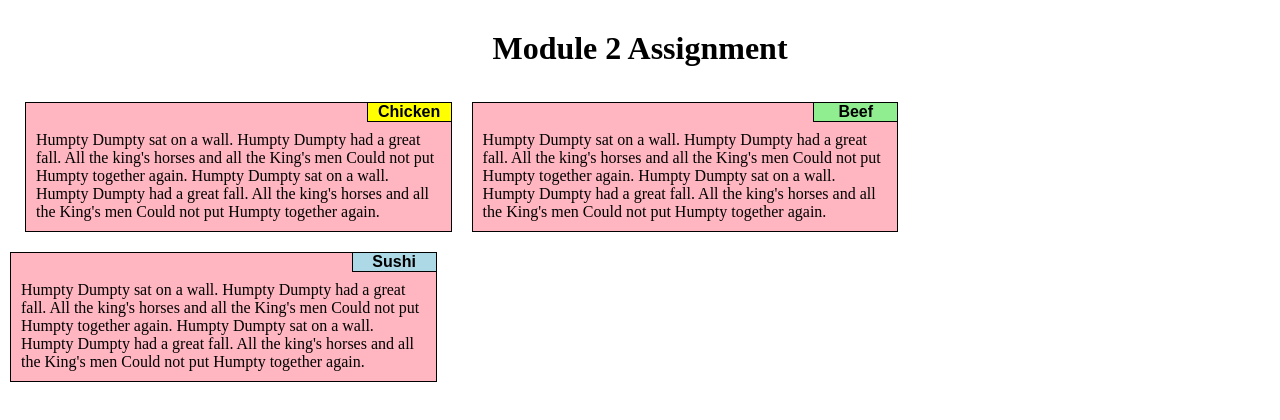
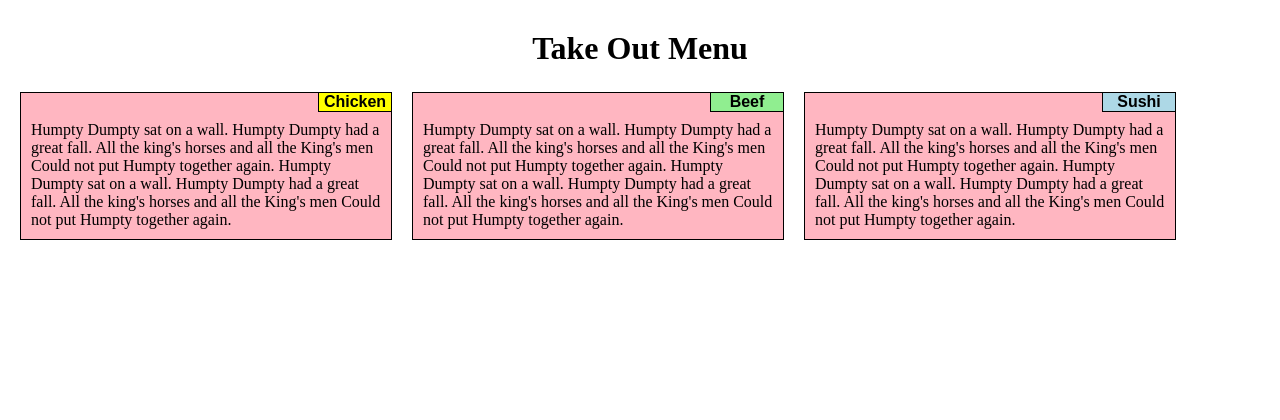
Before and after one commit to quengqueng1212/module2-solution, a plain HTML site: page index.html in a window 1280 px wide. Drawn offline with Linux system fonts and the light colour scheme.

Commit message:
with 30% + margin

```diff
--- a/css/styles.css
+++ b/css/styles.css
@@ -6,8 +6,8 @@
 }
 
 body{
-/*	margin-left: 20px;
-	margin-right: 20px;*/
+	margin-left: 20px;
+	margin-right: 20px; /*fixed mobile*/
 	/*margin: 10px;*/
 	/*align-content: center center;*/
 }
@@ -21,7 +21,8 @@ h1{
 #section1{
 	width: 100%;
 	border: 1px solid black;
-	margin: 25px 10px;
+	margin-bottom: 25px;
+/*	margin: 25px 10px;*/
 	padding: 10px;
 	background-color: lightpink;
 	position: relative;
@@ -29,7 +30,8 @@ h1{
 #section2{
 	width: 100%;
 	border: 1px solid black;
-	margin: 25px;
+	margin-bottom: 25px;
+/*	margin: 25px 10px;*/
 	padding: 10px;
 	background-color: lightpink;
 	position: relative;
@@ -37,7 +39,7 @@ h1{
 #section3{
 	width: 100%;
 	border: 1px solid black;
-	margin: 25px;
+	/*margin: 25px 10px;*/
 	padding: 10px;
 	background-color: lightpink;
 	position: relative;
@@ -80,33 +82,48 @@ h1{
 
 @media (min-width: 992px){
   	#section1{
-  		width: 33.33%;
+  		width: 30%;
   		float: left;
-  		margin: 10px 10px 10px 25px;
+  		margin-right: 20px;
+  		/*margin: 10px 10px 10px 25px;  */
 	}
 	#section2{
-		width: 33.33%;
+		width: 30%;
 		float: left;
-		margin: 10px;
+		margin-right: 20px;
+		/*margin: 10px;	*/
 	}
 	#section3{
-		width: 33.33%;
+		width: 30%;
 		float: left;
-		margin: 10px 25px 10px 10px;
+		/*margin: 10px 25px 10px 10px;*/
 	}
 }
 
 @media (min-width: 768px) and (max-width: 991px){
+/*	body{
+		margin-right: 20px;
+		margin-left:20px;
+	}*/
 	#section1{
   		width: 50%;
   		float: left;
+  		margin-right:0px;
+  	/*	margin: 25px 10px;*/
 	}
 	#section2{
 		width: 50%;
-		float: left;
+		float: right;
+			/*	position: relative;
+				left: 20;*/
+
+		/*margin-right: 10px;*/
+	/*	margin: 25px 10px;*/
 	}
 	#section3{
+		/*width: 97.9%;*/
 		width: 100%;
 		clear: left;
+		/*margin: 25px 25px 25px 10px;*/
 	}
 }
--- a/index.html
+++ b/index.html
@@ -7,7 +7,7 @@
 <title>Module 2 Assignment</title>
  <link rel="stylesheet" href="css/styles.css">
 <body>
-	<h1>Module 2 Assignment</h1>
+	<h1>Take Out Menu</h1>
 	<section id="section1"><br>Humpty Dumpty sat on a wall.
 Humpty Dumpty had a great fall.
 All the king's horses and all the King's men
```
